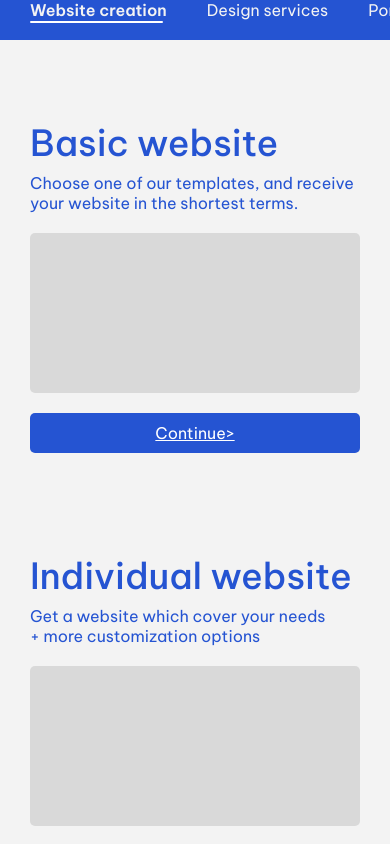
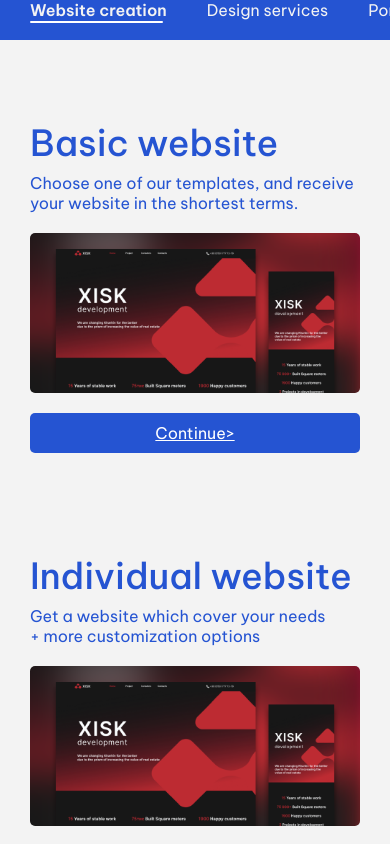
Before and after one commit to VRomanenko04/Dispersion, a Next.js app: page / in a window 390 px wide. Shown: the part 1260-2104 px from the top of the page. Built offline with nearby package versions, Linux system fonts and the light colour scheme; no server answers.

Commit message:
Testing Slider for Phones

```diff
--- a/src/components/user/UiSubPage/UiSubPage.module.scss
+++ b/src/components/user/UiSubPage/UiSubPage.module.scss
@@ -117,109 +117,6 @@
 }
 
 
-//Mobile adapt
-@media screen and (max-width: 450px) {
-    .mobile__container {
-        display: flex;
-        flex-direction: column;
-        align-items: flex-start;
-        max-width: 330px;
-        width: 100%;
-        margin-bottom: 100px;
-        gap: 20px;
-    }
-
-    .article__mobile {
-        display: flex;
-        flex-direction: column;
-        align-items: flex-start;
-        gap: 7px;
-
-        h3 {
-            font-size: 36px;
-            font-weight: $medium;
-        }
-
-        p {
-            font-size: $mobileFont;
-            font-weight: $regular;
-            max-width: 100%;
-        }
-    }
-
-    .sceleton__mobile {
-        width: 100%;
-        max-width: 330px;
-        height: 160px;
-        background-color: #D9D9D9;
-        border-radius: 5px;
-    }
-
-    .link__mobile {
-        max-width: 330px;
-        height: 40px;
-        width: 100%;
-        color: #fff;
-        border-radius: 5px;
-        font-size: $mobileFont;
-        display: flex;
-        align-items: center;
-        justify-content: center;
-        text-decoration: underline;
-    }
-}
-
-@media screen and (min-width: 450px) and (max-width: 800px) {
-    .mobile__container {
-        display: flex;
-        flex-direction: column;
-        align-items: flex-start;
-        max-width: 400px;
-        width: 100%;
-        margin-bottom: 100px;
-        gap: 25px;
-    }
-
-    .article__mobile {
-        display: flex;
-        flex-direction: column;
-        align-items: flex-start;
-        gap: 7px;
-
-        h3 {
-            font-size: 36px;
-            font-weight: $medium;
-        }
-
-        p {
-            font-size: $bodySmall;
-            font-weight: $regular;
-            max-width: 100%;
-        }
-    }
-
-    .sceleton__mobile {
-        width: 100%;
-        max-width: 400px;
-        height: 190px;
-        background-color: #D9D9D9;
-        border-radius: 5px;
-    }
-
-    .link__mobile {
-        max-width: 400px;
-        height: 40px;
-        width: 100%;
-        color: #fff;
-        border-radius: 5px;
-        font-size: $bodySmall;
-        display: flex;
-        align-items: center;
-        justify-content: center;
-        text-decoration: underline;
-    }
-}
-
 @media screen and (min-width: 800px) and (max-width: 1420px) {
     .container {
         max-width: 800px;
--- a/src/components/user/UiSubPage/UiSubPage.tsx
+++ b/src/components/user/UiSubPage/UiSubPage.tsx
@@ -3,6 +3,8 @@ import React from 'react';
 import styles from './UiSubPage.module.scss';
 import Link from 'next/link';
 import { useMediaQuery } from 'react-responsive';
+import { StaticImageData } from 'next/image';
+import UiSubPageMobile from '../UiSubPageMobile/UiSubPageMobile';
 
 type UISubProps = {
     isStandart: boolean
@@ -10,9 +12,10 @@ type UISubProps = {
     text: string | React.ReactNode
     link: string
     color: 'magenta' | 'blue'
+    slides: StaticImageData[]
 }
 
-const UiSubPage = ({ isStandart, title, text, link, color }: UISubProps) => {
+const UiSubPage = ({ isStandart, title, text, link, color, slides }: UISubProps) => {
     const isMobile = useMediaQuery({query: '(max-width: 800px)'});
 
     return (
@@ -54,16 +57,13 @@ const UiSubPage = ({ isStandart, title, text, link, color }: UISubProps) => {
                     </div>
                 )
             ) : (
-                <div className={`${styles.mobile__container} ${color === "blue" ? styles.blue : color === "magenta" ? styles.magenta : ''}`}>
-                    <article className={styles.article__mobile}>
-                        <h3>{title}</h3>
-                        <p>{text}</p>
-                    </article>
-                    <div className={styles.sceleton__mobile}></div>
-                    <Link className={`${styles.link__mobile} ${color === 'blue' ? styles.link__blue : color === 'magenta' ? styles.link__magenta : ''}`} href={link}>
-                        Continue&gt;
-                    </Link>
-                </div>
+                <UiSubPageMobile
+                    slides={slides}
+                    text={text}
+                    title={title}
+                    link={link}
+                    color={color}
+                />
             )}
         </>
     )
--- /dev/null
+++ b/src/components/user/UiSubPageMobile/UiSubPageMobile.module.scss
@@ -0,0 +1,144 @@
+@import '../../../styles/root.scss';
+
+@media screen and (max-width: 450px) {
+    .mobile__container {
+        display: flex;
+        flex-direction: column;
+        align-items: flex-start;
+        max-width: 330px;
+        width: 100%;
+        margin-bottom: 100px;
+        gap: 20px;
+    }
+
+    .article__mobile {
+        display: flex;
+        flex-direction: column;
+        align-items: flex-start;
+        gap: 7px;
+
+        h3 {
+            font-size: 36px;
+            font-weight: $medium;
+        }
+
+        p {
+            font-size: $mobileFont;
+            font-weight: $regular;
+            max-width: 100%;
+        }
+    }
+
+    .sceleton__mobile {
+        width: 100%;
+        max-width: 330px;
+        height: 160px;
+        background-color: #D9D9D9;
+        border-radius: 5px;
+    }
+
+    .link__mobile {
+        max-width: 330px;
+        height: 40px;
+        width: 100%;
+        color: #fff;
+        border-radius: 5px;
+        font-size: $mobileFont;
+        display: flex;
+        align-items: center;
+        justify-content: center;
+        text-decoration: underline;
+    }
+}
+
+@media screen and (min-width: 450px) and (max-width: 800px) {
+    .mobile__container {
+        display: flex;
+        flex-direction: column;
+        align-items: flex-start;
+        max-width: 400px;
+        width: 100%;
+        margin-bottom: 100px;
+        gap: 25px;
+    }
+
+    .article__mobile {
+        display: flex;
+        flex-direction: column;
+        align-items: flex-start;
+        gap: 7px;
+
+        h3 {
+            font-size: 36px;
+            font-weight: $medium;
+        }
+
+        p {
+            font-size: $bodySmall;
+            font-weight: $regular;
+            max-width: 100%;
+        }
+    }
+
+    .sceleton__mobile {
+        width: 100%;
+        max-width: 400px;
+        height: 190px;
+        background-color: #D9D9D9;
+        border-radius: 5px;
+    }
+
+    .link__mobile {
+        max-width: 400px;
+        height: 40px;
+        width: 100%;
+        color: #fff;
+        border-radius: 5px;
+        font-size: $bodySmall;
+        display: flex;
+        align-items: center;
+        justify-content: center;
+        text-decoration: underline;
+    }
+}
+
+.blue {
+    color: $blue;
+}
+
+.magenta {
+    color: $magenta;
+}
+
+.link__blue {
+    background-color: $blue;
+}
+
+.link__magenta {
+    background-color: $magenta;
+}
+
+.slider__mobile {
+    display: flex;
+    overflow: hidden;
+    width: 100%;
+}
+
+.slider__container {
+    width: 330px;
+    height: 160px;
+    display: flex;
+    align-items: center;
+    cursor: grab;
+    gap: 50px;
+
+    &:active {
+        cursor: grabbing;
+    }
+}
+
+.image {
+    width: 330px;
+    height: 160px;
+    border-radius: 5px;
+}
--- /dev/null
+++ b/src/components/user/UiSubPageMobile/UiSubPageMobile.tsx
@@ -0,0 +1,95 @@
+'use client';
+import Link from 'next/link';
+import React, { useEffect, useState } from 'react';
+import styles from './UiSubPageMobile.module.scss';
+import Image, { StaticImageData } from 'next/image';
+import { motion, useMotionValue } from 'framer-motion';
+
+type UiSubPageMobileProps = {
+    title: string
+    text: string | React.ReactNode
+    color: string
+    link: string
+    slides: StaticImageData[]
+}
+
+const ONE_SECOND = 1000;
+const AUTO_DELAY = ONE_SECOND * 10;
+const DRAG_BUFFER = 30;
+
+const SPRING_OPTIONS = {
+    type: "spring",
+    mass: 3,
+    stiffness: 400,
+    damping: 50,
+};
+
+
+const UiSubPageMobile = ({ title, text, color, link, slides }: UiSubPageMobileProps) => {
+    const [imgIndex, setImgIndex] = useState(0);
+
+    const dragX = useMotionValue(0);
+
+    useEffect(() => {
+        const intervalRef = setInterval(() => {
+            const x = dragX.get();
+
+            if (x === 0) {
+                setImgIndex((pv) => {
+                    if (pv === slides.length - 1) {
+                        return 0;
+                    }
+                    return pv + 1;
+                });
+            }
+        }, AUTO_DELAY);
+
+        return () => clearInterval(intervalRef);
+    }, []);
+
+    const onDragEnd = () => {
+        const x = dragX.get();
+
+        if (x <= -DRAG_BUFFER && imgIndex < slides.length - 1) {
+            setImgIndex((pv) => pv + 1);
+        } else if (x >= DRAG_BUFFER && imgIndex > 0) {
+            setImgIndex((pv) => pv - 1);
+        }
+
+        dragX.set(0);
+    };
+
+    return (
+        <div className={`${styles.mobile__container} ${color === "blue" ? styles.blue : color === "magenta" ? styles.magenta : ''}`}>
+            <article className={styles.article__mobile}>
+                <h3>{title}</h3>
+                <p>{text}</p>
+            </article>
+            <section className={styles.slider__mobile}>
+                <motion.div
+                    drag="x"
+                    dragConstraints={{
+                        left: 0,
+                        right: 0,
+                    }}
+                    style={{ x: dragX }}
+                    animate={{
+                        translateX: `-${imgIndex * 375}px`,
+                    }}
+                    transition={SPRING_OPTIONS}
+                    onDragEnd={onDragEnd}
+                    className={styles.slider__container}
+                >
+                    {slides.map((imgSrc, index) => (
+                        <Image key={index} src={imgSrc} alt={`${imgIndex}`} className={styles.image}/>
+                    ))}
+                </motion.div>
+            </section>
+            <Link className={`${styles.link__mobile} ${color === 'blue' ? styles.link__blue : color === 'magenta' ? styles.link__magenta : ''}`} href={link}>
+                Continue&gt;
+            </Link>
+        </div>
+    )
+}
+
+export default UiSubPageMobile;
--- a/src/components/user/WebdevSubPage/WebdevSubPage.tsx
+++ b/src/components/user/WebdevSubPage/WebdevSubPage.tsx
@@ -2,9 +2,16 @@ import React from 'react';
 import styles from './WebdevSubPage.module.scss';
 import UiSubPage from '../UiSubPage/UiSubPage';
 import { motion } from 'framer-motion';
+import BasicSlide1 from '@/assets/basic_website1.png';
+import BasicSlide2 from '@/assets/basic_website2.png';
+import BasicSlide3 from '@/assets/basic_website3.png';
 
 type WebDevProps = {
     isActive: boolean
+}
+
+const Slides = {
+    basic: [BasicSlide2, BasicSlide1, BasicSlide3],
 }
 
 const WebdevSubPage = ({ isActive }: WebDevProps) => {
@@ -21,6 +28,7 @@ const WebdevSubPage = ({ isActive }: WebDevProps) => {
                 text='Choose one of our templates, and receive your website in the shortest terms.'
                 link='/contact'
                 color="blue"
+                slides={Slides.basic}
             />
             <UiSubPage
                 isStandart={false}
@@ -28,6 +36,7 @@ const WebdevSubPage = ({ isActive }: WebDevProps) => {
                 text= {<>Get a website which cover your needs <br /> + more customization options</>}
                 link='/contact'
                 color='blue'
+                slides={Slides.basic}
             />
             <UiSubPage
                 isStandart={true}
@@ -35,6 +44,7 @@ const WebdevSubPage = ({ isActive }: WebDevProps) => {
                 text='Absolutely unique website which would make you pop up around your competitors, more functious, more'
                 link='/contact'
                 color='blue'
+                slides={Slides.basic}
             />
         </motion.section>
     )
```
Also changed, not shown: src/components/user/DesignSubPage/DesignSubPage.tsx (+10 -0 lines).
